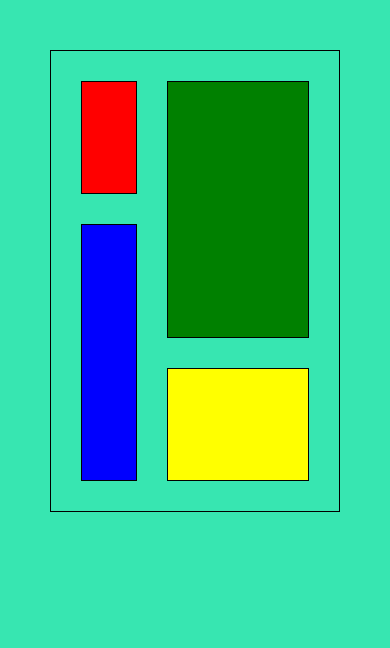
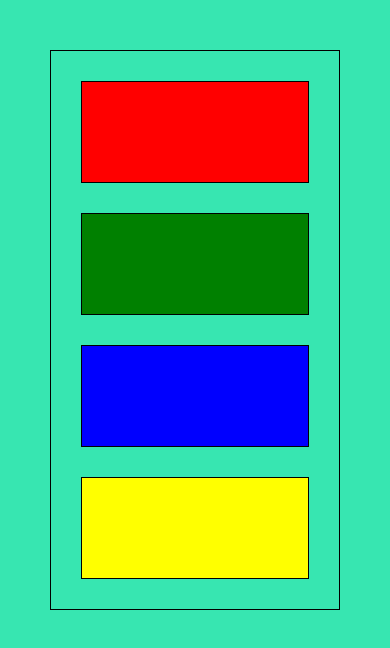
Before and after one commit to IuliaNicorici/git-grid, a plain HTML site: page index.html in a window 390 px wide. Drawn offline with Linux system fonts and the light colour scheme.

Commit message:
adaptive responsive

```diff
--- a/style.css
+++ b/style.css
@@ -1,4 +1,4 @@
-.body{
+.body {
     min-width: 320px;
     background-color: rgb(55, 230, 177);
 }
@@ -20,7 +20,7 @@
     gap: 30px;
 }
 
-.item{
+.item {
     border: 1px solid #000;
 }
 
@@ -43,3 +43,53 @@
     grid-column-start: span 2;
     background-color: yellow;
 }
+
+@media (max-width: 560px) {
+    .block {
+        display: grid;
+        grid-template-columns: repeat(4, 1fr);
+        grid-template-rows: repeat(4, 1fr);
+    }
+
+    .item-1 {
+        grid-column-start:span 2;
+        grid-row-start: span 2;
+    }
+
+    .item-3 {
+        grid-column-start:span 2;
+        grid-row-start: span 2;
+    }
+
+    .item-4 {
+        grid-column-start:span 2;
+        grid-row-start: span 2;
+    }
+}
+
+@media (max-width: 450px){
+    .block {
+        display: grid;
+        grid-template-columns: 1fr;
+    }
+
+    .item{
+        min-height: 100px;
+    }
+
+    .item-1 {
+        grid-column-start: 1fr;
+    }
+
+    .item-2 {
+        grid-column-start: 1fr;
+    }
+
+    .item-3 {
+        grid-column-start: 1fr;
+    }
+
+    .item-4 {
+        grid-column-start: 1fr;
+    }
+}
```
Also changed, not shown: 1 other file.
